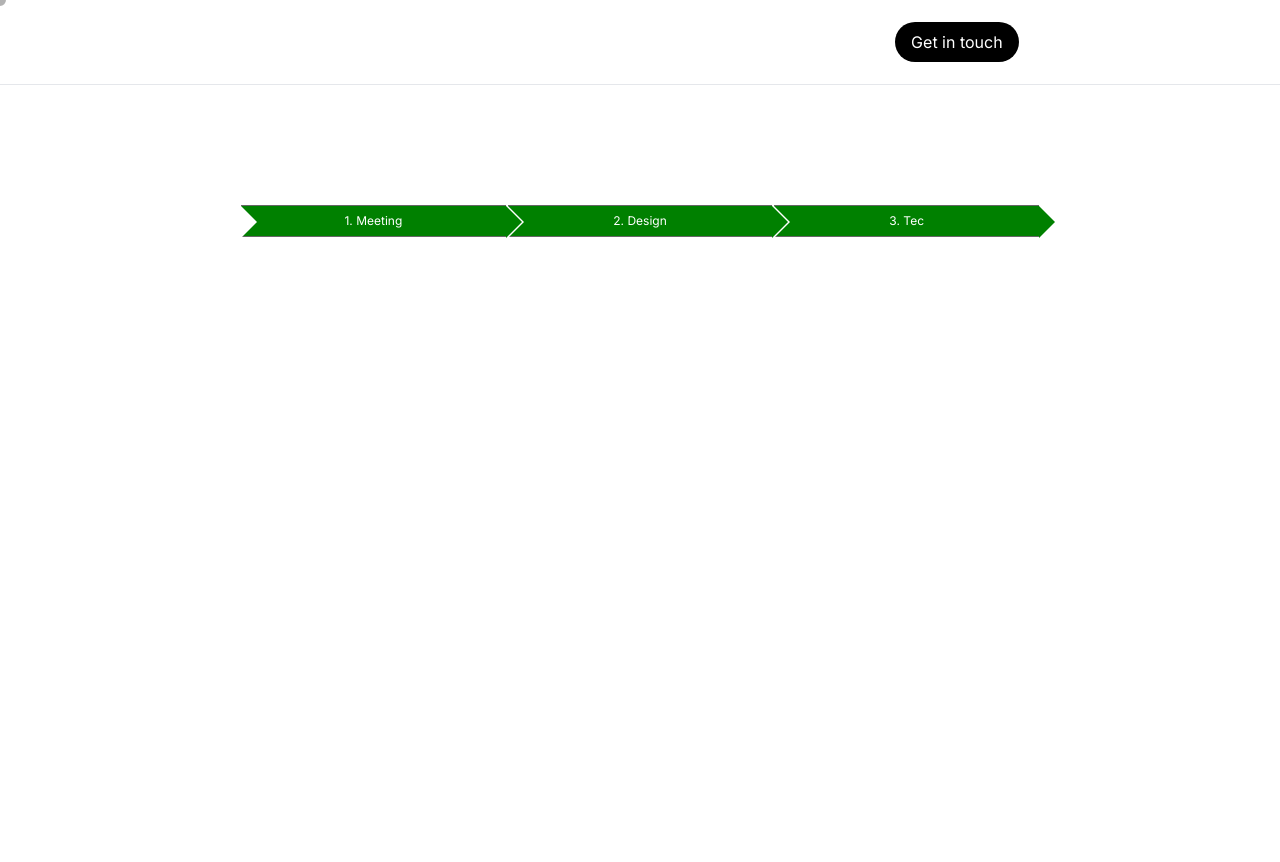
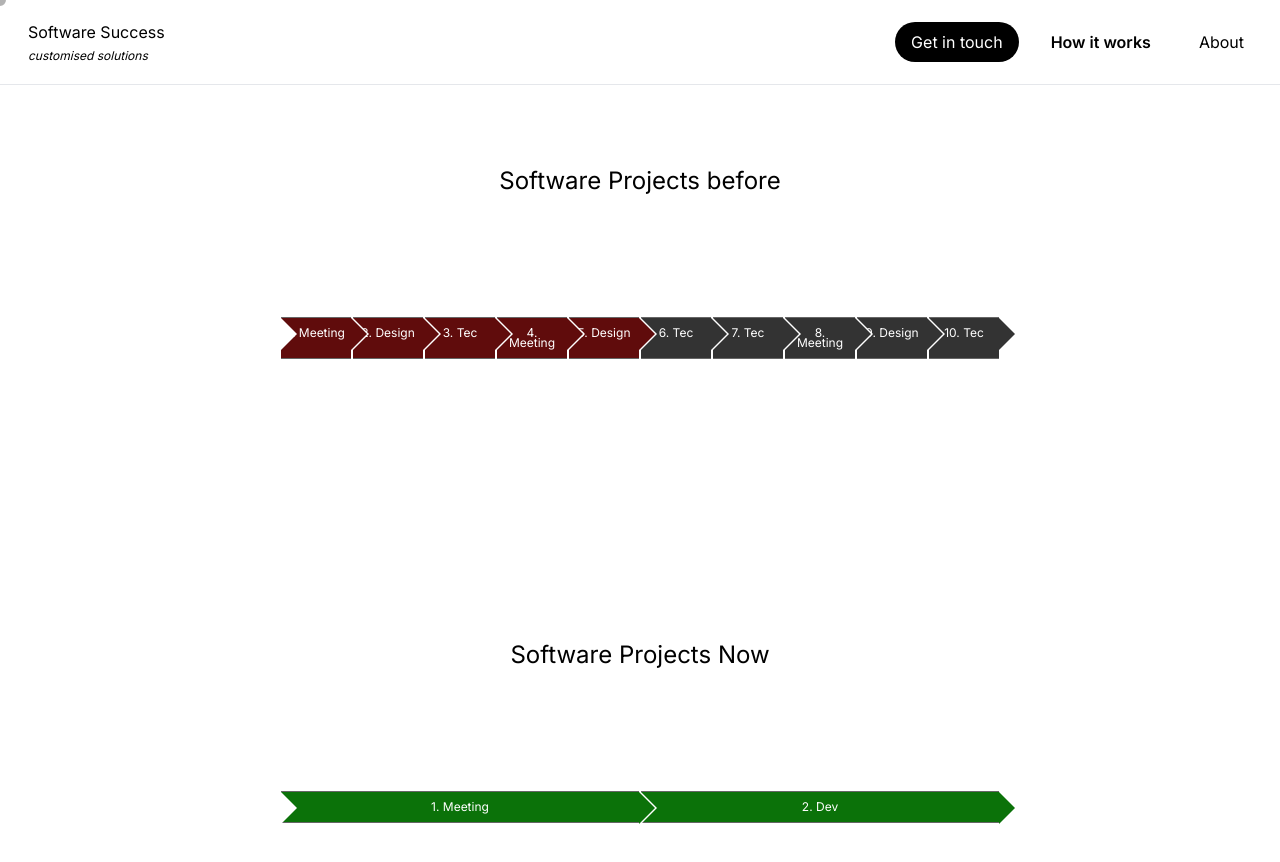
Before and after one commit to Ossmann/towerDefense, a Next.js app: page /how in a window 1280 px wide. Shown: the top 862 px of the page. Before the commit the page ends 800 px from the top, so only its background shows below. Built offline with nearby package versions, Linux system fonts and the light colour scheme.

Commit message:
progress bars

```diff
--- a/app/components/Progressbar/ProgressBarsAnimation.css
+++ /dev/null
@@ -1,106 +0,0 @@
-
-.progress-container {
-    position: relative;
-    margin: 120px;
-  }
-
-
-/* Bar background */
-.progress-bar {
-    display: flex;
-    justify-content: space-between;
-    padding: 0;
-    position: relative;
-    list-style-type: none;
-    font-size: 12px;
-    line-height: 10px;
-    text-align: center;
-    margin: 120px;
-}
-
-/* Single arrows */
-.progress-bar li {
-    flex: 1;
-    padding: 10px 5px;
-    background: #333;
-    color: #fff;
-    position: relative;
-    border-top: 1px solid #666;
-    border-bottom: 1px solid #666;
-    margin: 0 1px;
-}
-
-/* backside shape */
-.progress-bar li:before {
-    content: '';
-    border-left: 16px solid #fff;
-    border-top: 16px solid transparent;
-    border-bottom: 16px solid transparent;
-    position: absolute;
-    top: 0;
-    left: 0;
-
-}
-
-/* arrow head */
-.progress-bar li:after {
-    content: '';
-    border-left: 16px solid #333;
-    border-top: 16px solid transparent;
-    border-bottom: 16px solid transparent;
-    position: absolute;
-    top: 0;
-    left: 100%;
-    z-index: 20;
-}
-
-/* progess bar animation child of the main bar */
-.progress-overlay {
-    position: absolute;
-    top: 0;
-    left: 0;
-    height: 100%;
-    background-color: rgba(245, 105, 130, 0.5);
-    z-index: 2;
-    pointer-events: none;
-    animation: progress-anim-1 5s linear infinite;
-  }
-
-
-
-.progress-bar span {
-    position: absolute;
-    display: inline-block;
-    vertical-align: middle;
-    height: 30px;
-    border-radius: 10px 0 0 10px;
-    overflow: hidden;
-    background-color: #f56982;
-    background-size: 100%;
-    background-image: linear-gradient(to bottom, #f2395a, #b90c2b);
-    animation: progress-anim-1 5s linear infinite;
-  }
-
-  /* shape the animation to appear like arrows */
-
-
-
-
-
-
-  @-webkit-keyframes progress-anim-1 {
-    0% {
-        width: 2%;
-      }
-      100% {
-        width: 100%;
-      }
-    }
-    @keyframes progress-anim-1 {
-      0% {
-        width: 2%;
-      }
-      100% {
-        width: 100%;
-      }
-    }
--- a/app/components/Progressbar/ProgressbarAppear.css
+++ b/app/components/Progressbar/ProgressbarAppear.css
@@ -1,6 +1,5 @@
 .progress-container {
     position: relative;
-    margin: 120px;
   }
 
 
@@ -53,15 +52,83 @@
     z-index: 20;
 }
 
-@keyframes turnGreen {
+@keyframes turnRed {
     from { background-color: #333; }
-    to { background-color: green; }
+    to { background-color: rgb(96, 12, 12); }
   }
 
   .progress-bar li.active {
-    animation: turnGreen 1s forwards;
+    animation: turnRed 0.7s forwards;
   }
 
   .progress-bar li.active:after {
-    border-left-color: green;
+    border-left-color: rgb(96, 12, 12);;
+}
+
+
+
+/* ===============
+New Progress
+=============== */
+/* Bar background */
+
+.progress-bar-new {
+    display: flex;
+    justify-content: space-between;
+    padding: 0;
+    position: relative;
+    list-style-type: none;
+    font-size: 12px;
+    line-height: 10px;
+    text-align: center;
+    margin: 120px;
+}
+
+/* Single arrows */
+.progress-bar-new li {
+    flex: 1;
+    padding: 10px 5px;
+    background: #333;
+    color: #fff;
+    position: relative;
+    border-top: 1px solid #666;
+    border-bottom: 1px solid #666;
+    margin: 0 1px;
+}
+
+/* backside shape */
+.progress-bar-new li:before {
+    content: '';
+    border-left: 16px solid #fff;
+    border-top: 16px solid transparent;
+    border-bottom: 16px solid transparent;
+    position: absolute;
+    top: 0;
+    left: 0;
+
+}
+
+/* arrow head */
+.progress-bar-new li:after {
+    content: '';
+    border-left: 16px solid #333;
+    border-top: 16px solid transparent;
+    border-bottom: 16px solid transparent;
+    position: absolute;
+    top: 0;
+    left: 100%;
+    z-index: 20;
+}
+
+@keyframes turnGreen {
+    from { background-color: #333; }
+    to { background-color: rgb(11, 114, 9); }
   }
+
+  .progress-bar-new li.active {
+    animation: turnGreen 0.7s forwards;
+  }
+
+  .progress-bar-new li.active:after {
+    border-left-color: rgb(11, 114, 9);
+}
--- /dev/null
+++ b/app/components/Progressbar/ProgressbarNew.tsx
@@ -0,0 +1,34 @@
+'use client'
+
+import React, { useState, useEffect } from 'react';
+import '../Progressbar/ProgressbarAppear.css';
+
+export default function ProgressbarNew() {
+  const [activeStep, setActiveStep] = useState(0);
+
+  useEffect(() => {
+    const interval = setInterval(() => {
+      setActiveStep((prevStep) => {
+        if (prevStep < 10) {
+          return prevStep + 1;
+        }
+        clearInterval(interval);
+        return prevStep;
+      });
+    }, 1000);
+
+    return () => clearInterval(interval);
+  }, []);
+
+  return (
+    <div>
+      <div className='text-2xl'>Software Projects Now </div>
+      <div className="progress-container">
+        <ul className='progress-bar-new'>
+          <li className={activeStep >= 1 ? 'active' : ''}>1. Meeting</li>
+          <li className={activeStep >= 2 ? 'active' : ''}>2. Dev</li>
+        </ul>
+      </div>
+    </div>
+  );
+}
--- a/app/components/Progressbar/Progressbar.tsx
+++ b/app/components/Progressbar/ProgressbarOld.tsx
@@ -9,7 +9,7 @@ export default function Progressbar() {
   useEffect(() => {
     const interval = setInterval(() => {
       setActiveStep((prevStep) => {
-        if (prevStep < 3) {
+        if (prevStep < 10) {
           return prevStep + 1;
         }
         clearInterval(interval);
@@ -22,11 +22,19 @@ export default function Progressbar() {
 
   return (
     <div>
+      <div className='text-2xl'>Software Projects before </div>
       <div className="progress-container">
         <ul className='progress-bar'>
           <li className={activeStep >= 1 ? 'active' : ''}>1. Meeting</li>
           <li className={activeStep >= 2 ? 'active' : ''}>2. Design</li>
           <li className={activeStep >= 3 ? 'active' : ''}>3. Tec</li>
+          <li className={activeStep >= 4 ? 'active' : ''}>4. Meeting</li>
+          <li className={activeStep >= 5 ? 'active' : ''}>5. Design</li>
+          <li className={activeStep >= 6 ? 'active' : ''}>6. Tec</li>
+          <li className={activeStep >= 7 ? 'active' : ''}>7. Tec</li>
+          <li className={activeStep >= 8 ? 'active' : ''}>8. Meeting</li>
+          <li className={activeStep >= 9 ? 'active' : ''}>9. Design</li>
+          <li className={activeStep >= 10 ? 'active' : ''}>10. Tec</li>
         </ul>
       </div>
     </div>
--- a/app/how/page.tsx
+++ b/app/how/page.tsx
@@ -1,12 +1,19 @@
-import Progressbar from '../components/Progressbar/Progressbar';
+import ProgressbarOld from '../components/Progressbar/ProgressbarOld';
+import ProgressbarNew from '../components/Progressbar/ProgressbarNew';
 import Topbar from '../components/Topbar';
 import Footer from '../components/MobileNav';
 
 export default function How() {
     return (
-    <div>
+    <div className='text-black'>
         <Topbar />
-        <Progressbar />
+
+        <div className='mx-20 p-20 text-center'>
+            <ProgressbarOld />
+        </div>
+        <div className='mx-20 p-20 text-center'>
+            <ProgressbarNew />
+        </div>
     </div>
     );
   }
```
